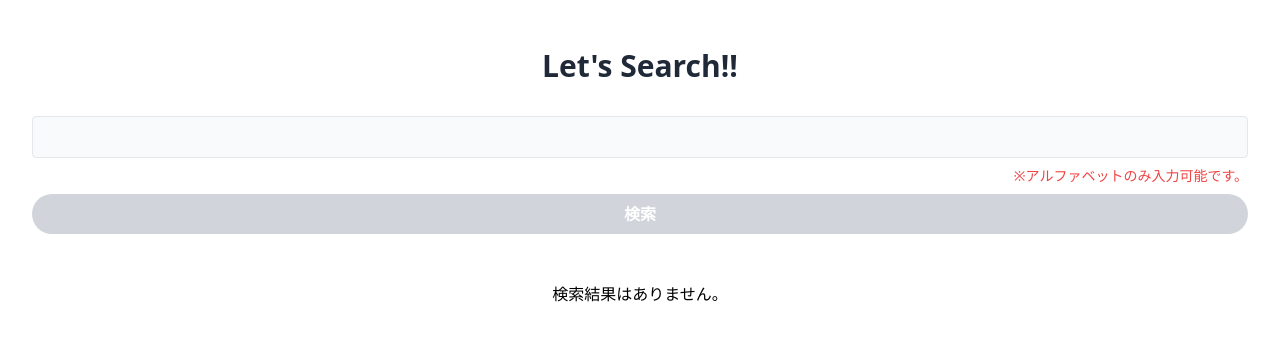
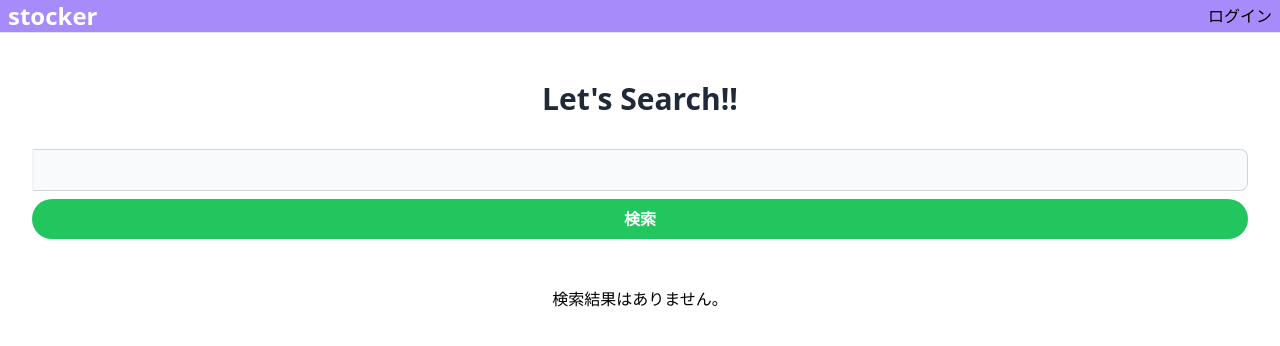
Before and after one commit to Okkun555/vocabulary-stocker-frontend, a Next.js app: page /search in a window 1280 px wide. Shown: the top 346 px of the page. Built offline with nearby package versions, Linux system fonts and the light colour scheme.

Commit message:
feat: 🎸 検索フォームの実装

```diff
--- /dev/null
+++ b/src/features/dictionary/components/search-form/index.ts
@@ -0,0 +1 @@
+export * from "./search-form";
--- a/src/features/dictionary/components/SearchForm/index.tsx
+++ b/src/features/dictionary/components/search-form/search-form.tsx
@@ -1,26 +1,27 @@
 import { useForm } from "react-hook-form";
 
 import SubmitButton from "@/ui/components/SubmitButton";
+import Input from "@/ui/components/Input/input";
 
-type Props = {
+type SearchProps = {
   loading: boolean;
   submitSearch: (keyword: string) => void;
 };
 
-type SearchForm = {
+type SearchFormType = {
   keyword: string;
 };
 
-export default function SearchForm(props: Props) {
+export const SearchForm = (props: SearchProps) => {
   const { loading, submitSearch } = props;
 
   const {
     register,
     handleSubmit,
     formState: { isValid },
-  } = useForm<SearchForm>();
+  } = useForm<SearchFormType>();
 
-  const onSubmit = async (data: SearchForm) => {
+  const onSubmit = async (data: SearchFormType) => {
     await submitSearch(data.keyword);
   };
 
@@ -32,16 +33,12 @@ export default function SearchForm(props: Props) {
         </h2>
 
         <form onSubmit={handleSubmit(onSubmit)}>
-          <input
-            {...register("keyword", {
-              required: true,
-              pattern: /^[A-Za-z]+$/i,
-            })}
-            className="w-full bg-gray-50 text-gray-800 border focus:ring ring-indigo-300 rounded outline-none transition duration-100 px-3 py-2"
+          <Input
+            type="text"
+            label="keyword"
+            register={register}
+            required={true}
           />
-          <p className="text-red-500 mt-2 text-right text-sm">
-            ※アルファベットのみ入力可能です。
-          </p>
 
           <div className="text-center mt-2">
             <SubmitButton text="検索" disabled={!isValid || loading} />
@@ -50,4 +47,4 @@ export default function SearchForm(props: Props) {
       </div>
     </div>
   );
-}
+};
--- a/src/pages/search.tsx
+++ b/src/pages/search.tsx
@@ -1,13 +1,14 @@
 import { CirclesWithBar } from "react-loader-spinner";
-import SearchForm from "@/features/dictionary/components/SearchForm";
+import { SearchForm } from "@/features/dictionary/components/search-form";
 import VocabularyCard from "@/features/dictionary/components/VocabularyCard";
 import { useSearchWord } from "@/features/dictionary/hooks/useSearchWord";
+import Layout from "@/ui/components/Layout/Layout";
 
 export default function Search() {
   const { vocabulary, loading, onSubmitSearch } = useSearchWord();
 
   return (
-    <>
+    <Layout>
       <SearchForm loading={loading} submitSearch={onSubmitSearch} />
       {loading ? (
         <div className="flex justify-center">
@@ -20,6 +21,6 @@ export default function Search() {
       ) : (
         <div className="text-center">検索結果はありません。</div>
       )}
-    </>
+    </Layout>
   );
 }
```
